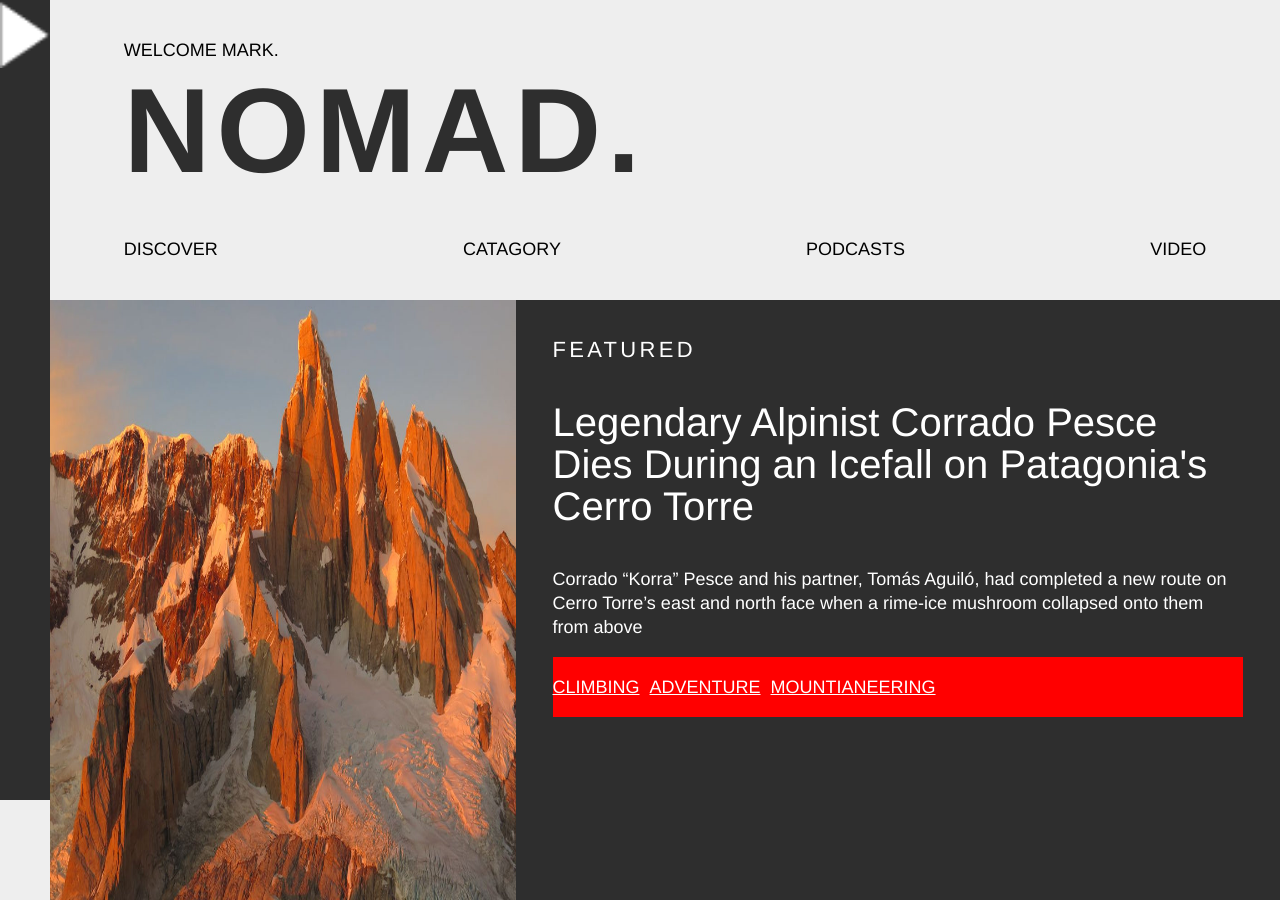
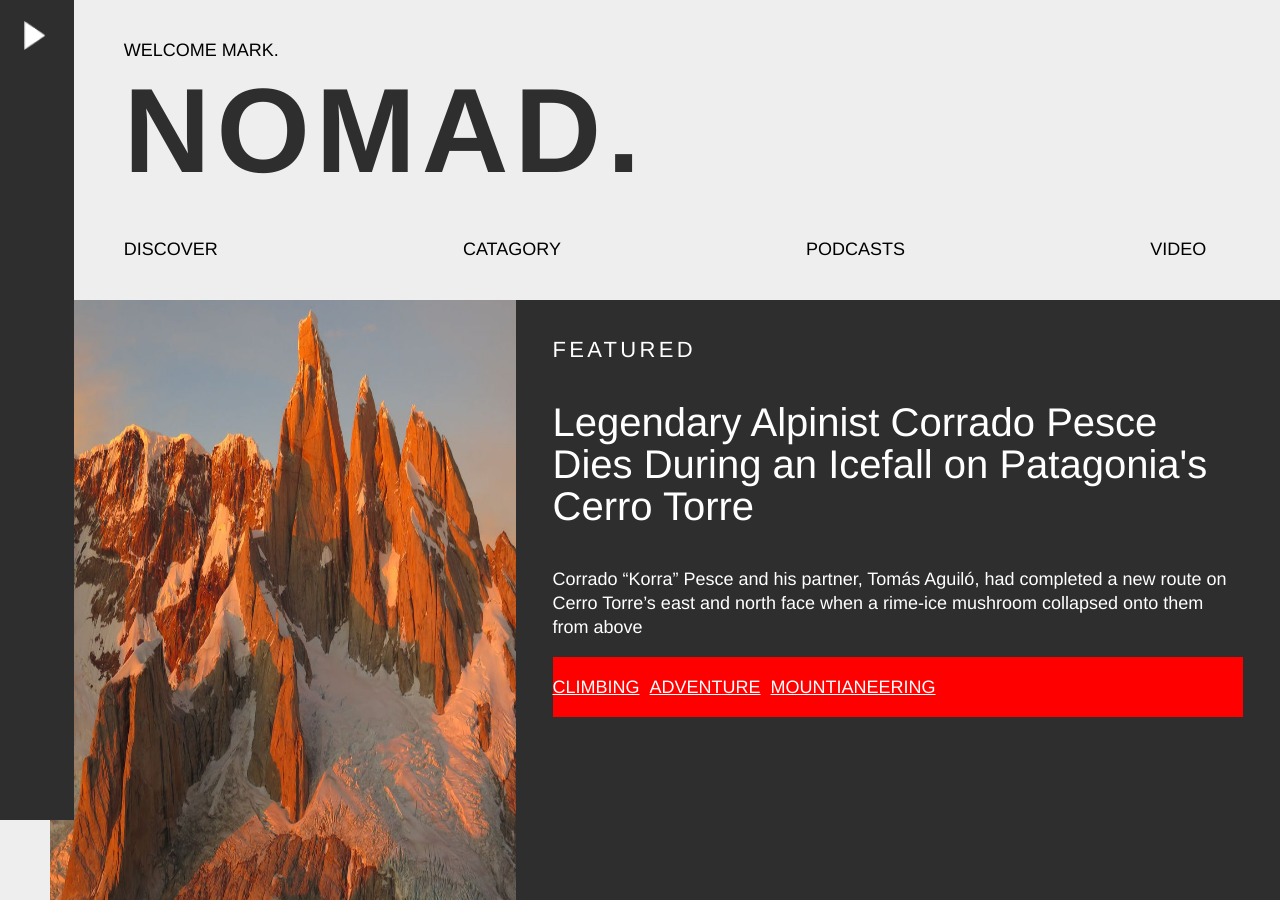
Before and after one commit to elijahc2001/NOMAD, a plain HTML site: page index.html in a window 1280 px wide. Shown: the top 900 px of the page. Drawn offline with nearby package versions, Linux system fonts and the light colour scheme.

Commit message:
sidebar update

```diff
--- a/index.html
+++ b/index.html
@@ -16,7 +16,7 @@
   <body>
 
     <div class="sidebar">
-        <img src="/images/Polygon 2.png" alt="">
+        <img id="triangle"  src="/images/Polygon 2.png" alt="">
     </div>
 
 
--- a/style.css
+++ b/style.css
@@ -89,6 +89,13 @@ p{
     z-index: 1;
     left: 0;
     right: 0;
+    padding:20px 0 0 24px ;
+}
+
+#triangle{
+    height: 30px;
+    width: auto;
+
 }
 
 .catagories{
@@ -96,6 +103,7 @@ p{
     margin-bottom: 40px;
     display: flex;
     justify-content: space-between;
+
 }
 
 
```
